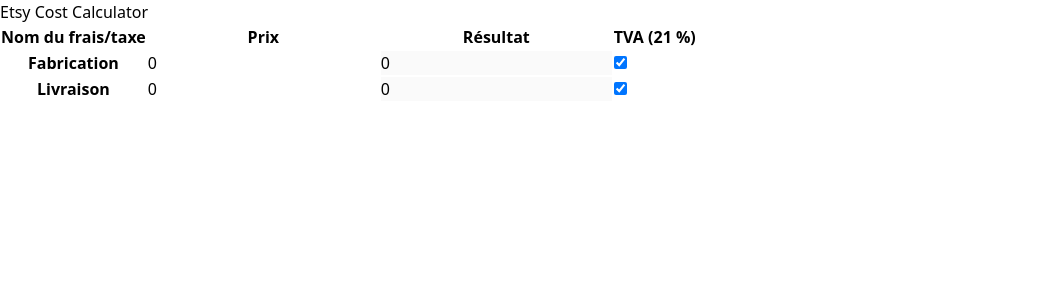
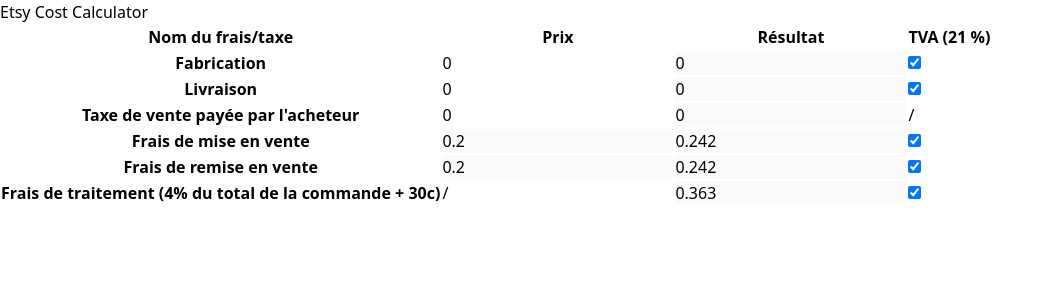
Before and after one commit to yaberkane05/etsycostcalculator, a Next.js app: page / in a window 1280 px wide. Shown: the top 300 px of the page, without its empty margins (0-1052 px from the left). Built offline with nearby package versions, Linux system fonts and the light colour scheme.

Commit message:
additional fields

```diff
--- a/src/components/calculator.tsx
+++ b/src/components/calculator.tsx
@@ -1,7 +1,8 @@
 /* eslint-disable react-hooks/exhaustive-deps */
 /* eslint-disable react/no-unescaped-entities */
-import { ChangeEvent, useEffect } from 'react';
+import { useEffect } from 'react';
 import { useForm } from 'react-hook-form';
+import ToggleVAT from './toggle-vat';
 
 const globalVat = 0.21;
 const currency = '€';
@@ -17,38 +18,30 @@
     initialCostRes: number;
     shippingCost: number;
     shippingCostRes: number;
+    countryTax: number;
+    countryTaxRes: number;
     listingCost: number;
+    listingCostRes: number;
     relistingAfterSaleCost: number;
+    relistingAfterSaleCostRes: number;
     processingCost: number;
-    countryTax: number;
+    processingCostRes: number;
     transactionCost: number;
     transactionShippingCost: number;
     total: number;
     vatTrigger: any;
 }
 
-const initialValues = {
-    initialCost: 0.0,
-    shippingCost: 0.0,
-    listingCost: 0.2,
-    relistingAfterSaleCost: 0.2,
-    processingCost: 0.3,
-    countryTax: 0.0,
-    transactionCost: 0.0,
-    transactionShippingCost: 0.0,
-};
-
 const RealtimeValues: { [name: string]: IPrice } = {
     initialCost: { price: 0.0, vat: 0.0, isVat: true },
     shippingCost: { price: 0.0, vat: 0.0, isVat: true },
-    listingCost: { price: 0.2, vat: 0.0, isVat: false },
-    relistingAfterSaleCost: { price: 0.2, vat: 0.0, isVat: false },
-    processingCost: { price: 0.3, vat: 0.0, isVat: false },
+    listingCost: { price: 0.2, vat: 0.0, isVat: true },
+    relistingAfterSaleCost: { price: 0.2, vat: 0.0, isVat: true },
+    processingCost: { price: 0.3, vat: 0.0, isVat: true },
     countryTax: { price: 0.0, vat: 0.0, isVat: false },
     transactionCost: { price: 0.0, vat: 0.0, isVat: false },
     transactionShippingCost: { price: 0.0, vat: 0.0, isVat: false },
 };
-
 
 const Calculator = () => {
 
@@ -59,14 +52,18 @@
         setValue,
     } = useForm<IFormInputs>();
 
-    const watchInitialCost = watch('initialCost', initialValues.initialCost);
+    const watchInitialCost = watch('initialCost', RealtimeValues.initialCost.price);
     const watchShippingCost = watch('shippingCost', RealtimeValues.shippingCost.price);
-    const watchCountryTax = watch('countryTax', initialValues.countryTax);
+    const watchCountryTax = watch('countryTax', RealtimeValues.countryTax.price);
     const watchVatTrigger = watch('vatTrigger');
 
     useEffect(() => {
         setValue('initialCostRes', getResult(RealtimeValues.initialCost));
         setValue('shippingCostRes', getResult(RealtimeValues.shippingCost));
+        setValue('countryTaxRes', getResult(RealtimeValues.countryTax));
+        setValue('listingCostRes', getResult(RealtimeValues.listingCost));
+        setValue('relistingAfterSaleCostRes', getResult(RealtimeValues.relistingAfterSaleCost));
+        setValue('processingCostRes', getResult(RealtimeValues.processingCost));
     }, [watchVatTrigger]);
 
     useEffect(() => {
@@ -79,11 +76,20 @@
         setValue('initialCostRes', getResult(RealtimeValues.initialCost));
         RealtimeValues['shippingCost'] = { price: shippingCost, vat: RealtimeValues.shippingCost.isVat ? calculateVAT(shippingCost): 0, isVat: RealtimeValues.shippingCost.isVat };
         setValue('shippingCostRes', getResult(RealtimeValues.shippingCost));
+        RealtimeValues['countryTax'] = { price: countryTax, vat: RealtimeValues.countryTax.isVat ? calculateVAT(countryTax): 0, isVat: RealtimeValues.countryTax.isVat };
+        setValue('countryTaxRes', getResult(RealtimeValues.countryTax));
+        //refactor to do it once
+        RealtimeValues['listingCost'] = { price: RealtimeValues.listingCost.price, vat: RealtimeValues.listingCost.isVat ? calculateVAT(RealtimeValues.listingCost.price): 0, isVat: RealtimeValues.listingCost.isVat };
+        setValue('listingCostRes', getResult(RealtimeValues.listingCost));
+        RealtimeValues['relistingAfterSaleCost'] = { price: RealtimeValues.relistingAfterSaleCost.price, vat: RealtimeValues.relistingAfterSaleCost.isVat ? calculateVAT(RealtimeValues.relistingAfterSaleCost.price): 0, isVat: RealtimeValues.relistingAfterSaleCost.isVat };
+        setValue('relistingAfterSaleCostRes', getResult(RealtimeValues.relistingAfterSaleCost));
+        //
 
-        // const totalOrder: number = +initialCost + +shippingCost + +countryTax;
+        const totalOrder: number = +initialCost + +shippingCost + +countryTax;
 
-        // const processingCost = (0.04 * totalOrder) + 0.3;
-        // setValue('processingCost.price', +processingCost.toPrecision(4));
+        const processingCost = (0.04 * totalOrder) + 0.3;
+        RealtimeValues['processingCost'] = { price: processingCost, vat: RealtimeValues.processingCost.isVat ? calculateVAT(processingCost): 0, isVat: RealtimeValues.processingCost.isVat };
+        setValue('processingCostRes', getResult(RealtimeValues.processingCost));
 
         // const transactionCost = 0.065 * initialCost;
         // setValue('transactionCost.price', +transactionCost.toPrecision(4));
@@ -126,7 +132,7 @@
 					    	    type='number'
 					    	    min={0}
 					    	    step={0.1}
-                	            defaultValue={0.0}
+                	            defaultValue={RealtimeValues.initialCost.price}
                 	            {...register("initialCost", { required: true })}
 					        />
                         </td>
@@ -157,7 +163,7 @@
 					    	    type='number'
 					    	    min={0}
 					    	    step={0.1}
-                	            defaultValue={0.0}
+                	            defaultValue={RealtimeValues.shippingCost.price}
                 	            {...register("shippingCost", { required: true })}
 					        />
                         </td>
@@ -179,6 +185,122 @@
                             />
                         </td>
                     </tr>
+                    <tr className="bg-white border-b dark:bg-gray-800 dark:border-gray-700">
+                        <th scope="row" className="px-6 py-4 font-medium text-gray-900 whitespace-nowrap dark:text-white">
+                            Taxe de vente payée par l'acheteur
+                        </th>
+                        <td className="px-6 py-4">
+                            <input
+					    	    type="number"
+					    	    min={0}
+					    	    step={0.1}
+                	            defaultValue={RealtimeValues.countryTax.price}
+                	            {...register("countryTax", { required: true })}
+					        />
+                        </td>
+                        <td className="px-6 py-4">
+                            <input
+                                className="border-0"
+                                type="number"
+                                disabled
+                                {...register("countryTaxRes")}
+                            />
+                        </td>
+                        <td className="px-6 py-4">
+                            /
+                        </td>
+                    </tr>
+                    <tr className="bg-white border-b dark:bg-gray-800 dark:border-gray-700">
+                        <th scope="row" className="px-6 py-4 font-medium text-gray-900 whitespace-nowrap dark:text-white">
+                            Frais de mise en vente
+                        </th>
+                        <td className="px-6 py-4">
+                            <input
+                                className="border-0"
+					    	    type="number"
+                                disabled
+					    	    min={0}
+					    	    step={0.1}
+                	            defaultValue={RealtimeValues.listingCost.price}
+                	            {...register("listingCost", { required: true })}
+					        />
+                        </td>
+                        <td className="px-6 py-4">
+                            <input
+                                className="border-0"
+                                type="number"
+                                disabled
+                                {...register("listingCostRes")}
+                            />
+                        </td>
+                        <td className="px-6 py-4">
+                            <ToggleVAT
+                                    defaultChecked={RealtimeValues.shippingCost.isVat}
+                                    changed={(x) => {
+                                        setVAT(x.target.checked, 'listingCost');
+                                        setValue('vatTrigger', Math.random());
+                                    }}
+                                />
+                        </td>
+                    </tr>
+                    <tr className="bg-white border-b dark:bg-gray-800 dark:border-gray-700">
+                        <th scope="row" className="px-6 py-4 font-medium text-gray-900 whitespace-nowrap dark:text-white">
+                            Frais de remise en vente
+                        </th>
+                        <td className="px-6 py-4">
+                            <input
+                                className="border-0"
+					    	    type="number"
+                                disabled
+					    	    min={0}
+					    	    step={0.1}
+                	            defaultValue={RealtimeValues.relistingAfterSaleCost.price}
+                	            {...register("relistingAfterSaleCost", { required: true })}
+					        />
+                        </td>
+                        <td className="px-6 py-4">
+                            <input
+                                className="border-0"
+                                type="number"
+                                disabled
+                                {...register("relistingAfterSaleCostRes")}
+                            />
+                        </td>
+                        <td className="px-6 py-4">
+                            <ToggleVAT
+                                    defaultChecked={RealtimeValues.relistingAfterSaleCost.isVat}
+                                    changed={(x) => {
+                                        setVAT(x.target.checked, 'relistingAfterSaleCost');
+                                        setValue('vatTrigger', Math.random());
+                                    }}
+                                />
+                        </td>
+                    </tr>
+                    <tr className="bg-white border-b dark:bg-gray-800 dark:border-gray-700">
+                        <th scope="row" className="px-6 py-4 font-medium text-gray-900 whitespace-nowrap dark:text-white">
+                            Frais de traitement (4% du total de la commande + 30c)
+                        </th>
+                        <td className="px-6 py-4">
+                            /
+                        </td>
+                        <td className="px-6 py-4">
+                            <input
+                                className="border-0"
+                                type="number"
+                                disabled
+                                {...register("processingCostRes")}
+                            />
+                        </td>
+                        <td className="px-6 py-4">
+                            <ToggleVAT
+                                    defaultChecked={RealtimeValues.processingCost.isVat}
+                                    changed={(x) => {
+                                        setVAT(x.target.checked, 'processingCost');
+                                        setValue('vatTrigger', Math.random());
+                                    }}
+                                />
+                        </td>
+                    </tr>
                 </tbody>
             </table>
             <input hidden {...register("vatTrigger")} />
@@ -187,60 +309,6 @@
 
 	return (
 		<form>
-			<div>
-				<span className="mr-2">Livraison</span>
-				<input
-					type='number'
-					min={0}
-					step={0.01}
-                    defaultValue={0.0}
-					className='border-red-500 invalid:border'
-                    {...register("shippingCost", { required: true })}
-				></input>
-			</div>
-			<div>
-				<span className='mr-2'>Taxe de vente payée par l'acheteur</span>
-				<input
-					type='number'
-					min={0}
-					step={0.01}
-                    defaultValue={initialValues.countryTax}
-                    {...register("countryTax")}
-				></input>
-			</div>
-			<div>
-				<span className="mr-2">Mise en vente</span>
-				<input
-					type='number'
-					min={0}
-					step={0.01}
-					disabled
-					defaultValue={initialValues.listingCost}
-                    {...register("listingCost")}
-				></input>
-			</div>
-			<div>
-				<span className='mr-2'>Remise en vente après vente</span>
-				<input
-					type='number'
-					min={0}
-					step={0.01}
-					disabled
-                    defaultValue={initialValues.relistingAfterSaleCost}
-                    {...register("relistingAfterSaleCost")}
-				></input>
-			</div>
-			<div>
-				<span className='mr-2'>Frais de traitement (4% du total de la commande + 30c)</span>
-				<input
-					type='number'
-					min={0}
-					step={0.01}
-					disabled
-                    defaultValue={initialValues.processingCost}
-                    {...register("processingCost")}
-				></input>
-			</div>
 			<div>
 				<span className='mr-2'>Frais de transaction (6.5% du total des articles)</span>
 				<input
@@ -288,20 +356,6 @@
     RealtimeValues[field] = t;
 };
 
-const getResult = (value: IPrice): number => +value.price + +value.vat;
-
-// components
-const ToggleVAT = (defaultChecked: boolean, {changed = (c: ChangeEvent<HTMLInputElement>) => {}}) => (
-    <label className="relative inline-flex items-center cursor-pointer">
-        <input
-            type="checkbox"
-            className="sr-only peer"
-            defaultChecked={defaultChecked}
-            onChange={c => changed(c)}
-        />
-        <div className="w-11 h-6 bg-gray-200 peer-focus:outline-none peer-focus:ring-4 peer-focus:ring-blue-300 dark:peer-focus:ring-blue-800 rounded-full peer dark:bg-gray-700 peer-checked:after:translate-x-full peer-checked:after:border-white after:content-[''] after:absolute after:top-[2px] after:left-[2px] after:bg-white after:border-gray-300 after:border after:rounded-full after:h-5 after:w-5 after:transition-all dark:border-gray-600 peer-checked:bg-blue-600"></div>
-        <span className="ml-3 text-sm font-medium text-gray-900 dark:text-gray-300"/>
-    </label>
-);
+const getResult = (value: IPrice): number => +(+value.price + +value.vat).toPrecision(4);
 
 export default Calculator;
--- /dev/null
+++ b/src/components/toggle-vat.tsx
@@ -0,0 +1,16 @@
+import { ChangeEvent } from "react";
+
+const ToggleVAT = ({defaultChecked, changed = (c: ChangeEvent<HTMLInputElement>) => {}}: { defaultChecked: boolean, changed: (c:ChangeEvent<HTMLInputElement>) => void }) => (
+    <label className="relative inline-flex items-center cursor-pointer">
+        <input
+            type="checkbox"
+            className="sr-only peer"
+            defaultChecked={defaultChecked}
+            onChange={c => changed(c)}
+        />
+        <div className="w-11 h-6 bg-gray-200 peer-focus:outline-none peer-focus:ring-4 peer-focus:ring-blue-300 dark:peer-focus:ring-blue-800 rounded-full peer dark:bg-gray-700 peer-checked:after:translate-x-full peer-checked:after:border-white after:content-[''] after:absolute after:top-[2px] after:left-[2px] after:bg-white after:border-gray-300 after:border after:rounded-full after:h-5 after:w-5 after:transition-all dark:border-gray-600 peer-checked:bg-blue-600"></div>
+        <span className="ml-3 text-sm font-medium text-gray-900 dark:text-gray-300"/>
+    </label>
+);
+
+export default ToggleVAT;
```
